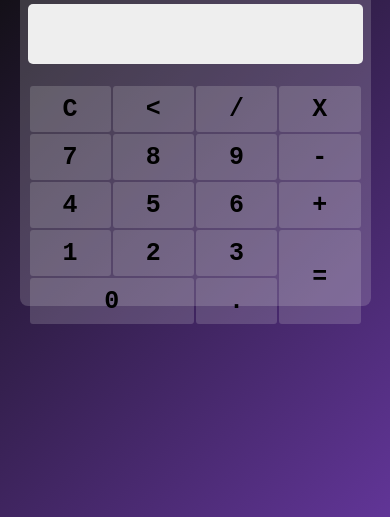
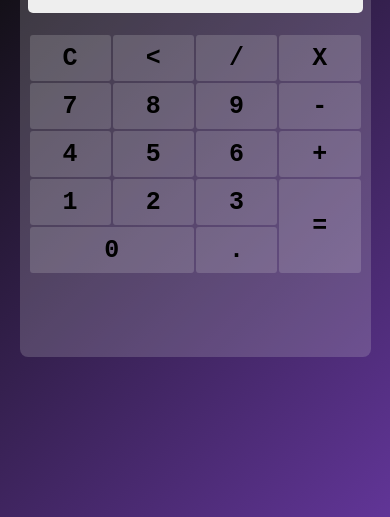
Before and after one commit to Karina-Almeida-code/CALCULADORA, a plain HTML site: page index.html in a window 390 px wide. Shown: the part 367-884 px from the top of the page. Drawn offline with Linux system fonts and the light colour scheme.

Commit message:
alteraçao

```diff
--- a/style.css
+++ b/style.css
@@ -100,7 +100,7 @@ button {
 
     .calculadora {
         width: 90%;
-        height: 50%;
+        height: 62%;
         display: flex;
         flex-direction: column;
         padding: 30px, 10px;
```
